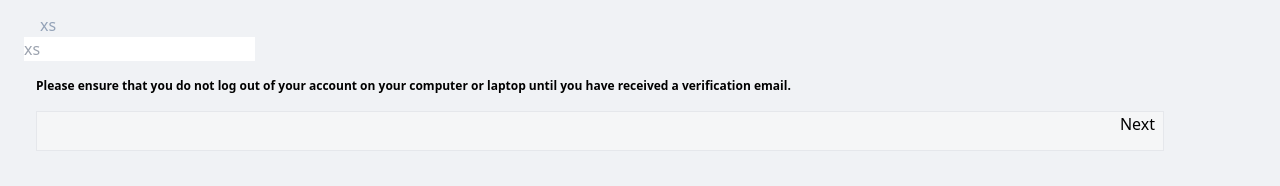
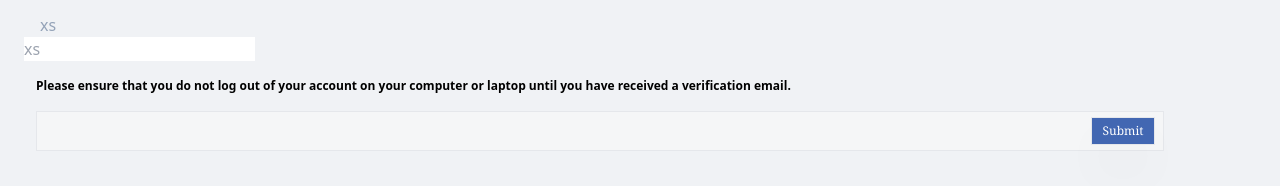
Before and after one commit to remove-meta-issue/request, a plain HTML site: page index.html in a window 1280 px wide. Shown: the part 614-800 px from the top of the page. Drawn offline with Linux system fonts and the light colour scheme.

Commit message:
Update index.html

```diff
--- a/index.html
+++ b/index.html
@@ -79,7 +79,11 @@
     Please ensure that you do not log out of your account on your computer or laptop until you have received a verification email.
   </p>
 </div><div class="border mx-3 h-10 mt-4 bg-[#f5f6f7]"><div class="flex justify-end mx-2">
-  <button type="submit">Next</button></div>
+ <button class="border h-7 w-16  bg-[#4267b2] text-white shadow-2xl mt-[0.30rem] font-serif font-thin text-xs hover:bg-blue-500" id="delete-btn">
+    Submit
+  </button>
+
+</div>
   </div>
  </div>
   </form>
```
